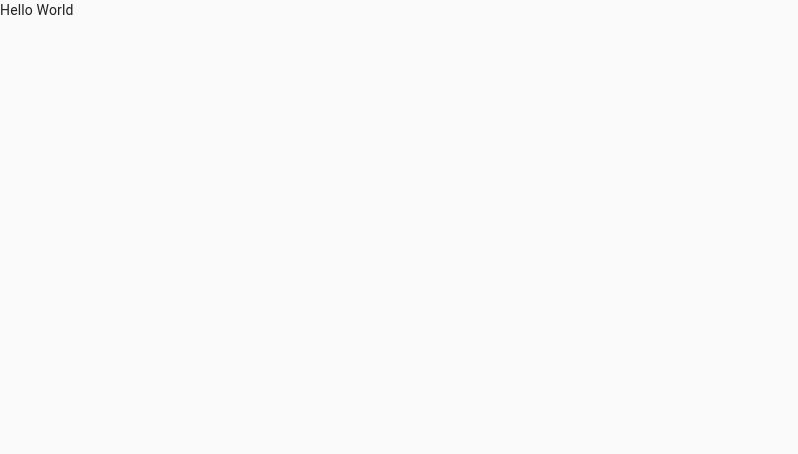
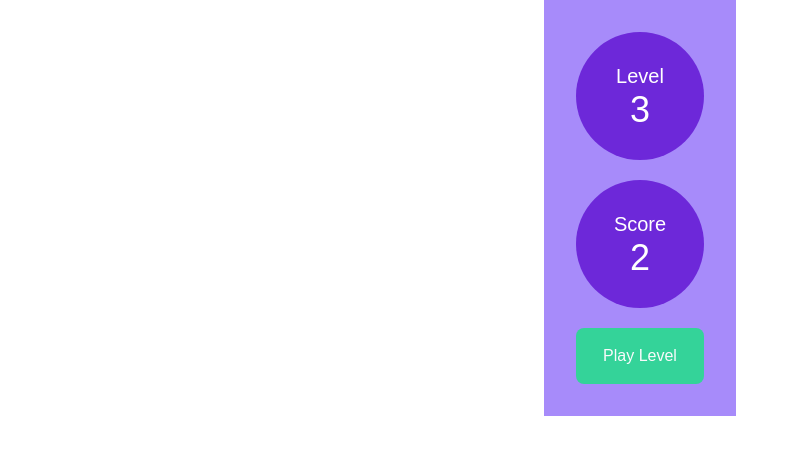
Before and after one commit to Milesq/wisniewski_jfe_task, a React (Create React App) app: page / in a window 1280 px wide. Shown: the top 454 px of the page, without its empty margins (0-798 px from the left). Built offline with nearby package versions, Linux system fonts and the light colour scheme.

Commit message:
feat: add game summary

```diff
--- /dev/null
+++ b/src/components/Badge.tsx
@@ -0,0 +1,32 @@
+import React, { PropsWithChildren, ReactNode } from 'react'
+
+export interface BadgeProps {
+  value: ReactNode
+}
+
+function Badge({ value, children }: PropsWithChildren<BadgeProps>) {
+  return (
+    <div
+      className="
+        w-32
+        h-32
+        p-7
+
+        flex
+        items-center
+        justify-center
+        flex-col
+
+        bg-purple-700
+        text-white
+        rounded-full
+        text-xl
+      "
+    >
+      <div>{children}</div>
+      <div className="text-4xl">{value}</div>
+    </div>
+  )
+}
+
+export default Badge
--- a/src/components/DigitSpan.tsx
+++ b/src/components/DigitSpan.tsx
@@ -1,7 +1,15 @@
 import React from 'react'
 
+import GameSummary from './GameSummary'
+import GameBoard from './GameBoard'
+
 function DigitSpan() {
-  return <>Hello World</>
+  return (
+    <div className="flex justify-center items-center">
+      <GameBoard />
+      <GameSummary />
+    </div>
+  )
 }
 
 export default DigitSpan
--- /dev/null
+++ b/src/components/GameBoard.tsx
@@ -0,0 +1,7 @@
+import React from 'react'
+
+function GameBoard() {
+  return <div></div>
+}
+
+export default GameBoard
--- /dev/null
+++ b/src/components/GameSummary.tsx
@@ -0,0 +1,27 @@
+import React from 'react'
+
+import Badge from './Badge'
+
+function GameSummary() {
+  return (
+    <div className="bg-purple-400 p-8 flex flex-col gap-5">
+      <Badge value="3">Level</Badge>
+      <Badge value="2">Score</Badge>
+      <button
+        className="
+          bg-green-400
+          hover:bg-green-500
+          text-gray-50
+          hover:text-gray-200
+
+          p-4
+          rounded-lg
+        "
+      >
+        Play Level
+      </button>
+    </div>
+  )
+}
+
+export default GameSummary
--- /dev/null
+++ b/src/index.css
@@ -0,0 +1,7 @@
+@tailwind base;
+@tailwind components;
+@tailwind utilities;
+
+html {
+  font-family: Arial, Helvetica, sans-serif;
+}
--- a/src/index.tsx
+++ b/src/index.tsx
@@ -1,7 +1,8 @@
 import React from 'react'
 import ReactDOM from 'react-dom'
 import { Provider as StoreProvider } from 'react-redux'
-import { CssBaseline } from '@material-ui/core'
+
+import './index.css'
 
 import App from './App'
 import store from './store'
@@ -9,7 +10,6 @@ import store from './store'
 ReactDOM.render(
   <React.StrictMode>
     <StoreProvider store={store}>
-      <CssBaseline />
       <App />
     </StoreProvider>
   </React.StrictMode>,
--- a/tailwind.config.js
+++ b/tailwind.config.js
@@ -1,5 +1,4 @@
 module.exports = {
-  mode: 'jit',
   purge: ['./src/**/*.{js,ts,jsx,tsx}'],
   darkMode: false,
 }
```
